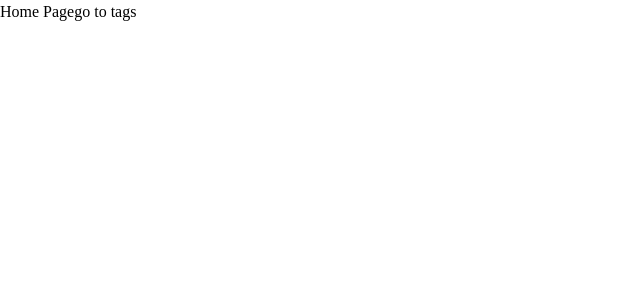
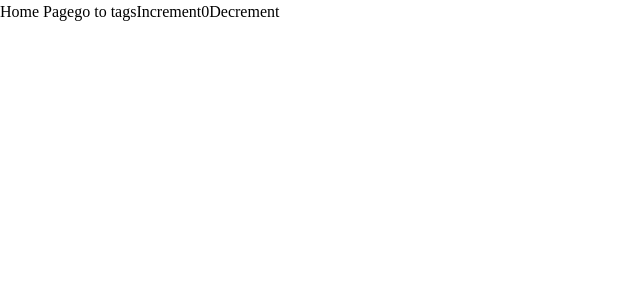
Before and after one commit to digleg/aha-frontend-exam, a React (Create React App) app: page / in a window 1280 px wide. Shown: the top 300 px of the page, without its empty margins (0-640 px from the left). Built offline with nearby package versions, Linux system fonts and the light colour scheme.

Commit message:
feat: add redux-toolkit

```diff
--- a/package.json
+++ b/package.json
@@ -7,6 +7,7 @@
     "@emotion/styled": "^11.10.5",
     "@mui/icons-material": "^5.10.9",
     "@mui/material": "^5.10.12",
+    "@reduxjs/toolkit": "^1.9.0",
     "@testing-library/jest-dom": "^5.16.5",
     "@testing-library/react": "^13.4.0",
     "@testing-library/user-event": "^13.5.0",
@@ -17,8 +18,11 @@
     "axios": "^1.1.3",
     "react": "^18.2.0",
     "react-dom": "^18.2.0",
+    "react-redux": "^8.0.5",
     "react-router-dom": "^6.4.3",
     "react-scripts": "5.0.1",
+    "redux": "^4.2.0",
+    "redux-saga": "^1.2.1",
     "web-vitals": "^2.1.4"
   },
   "scripts": {
--- a/src/App.tsx
+++ b/src/App.tsx
@@ -1,5 +1,6 @@
 import React from 'react';
 import { createBrowserRouter, RouterProvider } from 'react-router-dom';
+
 import Home from './pages/Home';
 import Tags from './pages/Tags';
 
--- a/src/index.tsx
+++ b/src/index.tsx
@@ -1,13 +1,19 @@
 import React from 'react';
 import ReactDOM from 'react-dom/client';
+import { Provider } from 'react-redux';
+
+import { store } from './redux/store';
+import App from './App';
+
 import './styles/index.css';
-import App from './App';
 
 const root = ReactDOM.createRoot(
   document.getElementById('root') as HTMLElement,
 );
 root.render(
   <React.StrictMode>
-    <App />
+    <Provider store={store}>
+      <App />
+    </Provider>
   </React.StrictMode>,
 );
--- a/src/pages/Home.tsx
+++ b/src/pages/Home.tsx
@@ -1,12 +1,33 @@
 import React from 'react';
+import { useDispatch, useSelector } from 'react-redux';
 import { Link } from 'react-router-dom';
 
+import { decrement, increment } from '../redux/slices/exampleSlice';
+import { RootState } from '../redux/store';
+
 const Home = () => {
-  // const navigate = useNavigate();
+  const count = useSelector((state: RootState) => state.counter.value);
+  const dispatch = useDispatch();
+
   return (
     <div>
       Home Page
       <Link to="/tags">go to tags</Link>
+      <button
+        type="button"
+        aria-label="Increment value"
+        onClick={() => dispatch(increment())}
+      >
+        Increment
+      </button>
+      <span>{count}</span>
+      <button
+        type="button"
+        aria-label="Decrement value"
+        onClick={() => dispatch(decrement())}
+      >
+        Decrement
+      </button>
     </div>
   );
 };
--- /dev/null
+++ b/src/redux/slices/exampleSlice.ts
@@ -0,0 +1,35 @@
+import type { PayloadAction } from '@reduxjs/toolkit';
+import { createSlice } from '@reduxjs/toolkit';
+
+export interface CounterState {
+  value: number;
+}
+
+const initialState: CounterState = {
+  value: 0,
+};
+
+export const counterSlice = createSlice({
+  name: 'counter',
+  initialState,
+  reducers: {
+    increment: (state) => {
+      // Redux Toolkit allows us to write "mutating" logic in reducers. It
+      // doesn't actually mutate the state because it uses the Immer library,
+      // which detects changes to a "draft state" and produces a brand new
+      // immutable state based off those changes
+      state.value += 1;
+    },
+    decrement: (state) => {
+      state.value -= 1;
+    },
+    incrementByAmount: (state, action: PayloadAction<number>) => {
+      state.value += action.payload;
+    },
+  },
+});
+
+// Action creators are generated for each case reducer function
+export const { increment, decrement, incrementByAmount } = counterSlice.actions;
+
+export default counterSlice.reducer;
--- /dev/null
+++ b/src/redux/store.ts
@@ -0,0 +1,14 @@
+import { configureStore } from '@reduxjs/toolkit';
+
+import counterReducer from './slices/exampleSlice';
+
+export const store = configureStore({
+  reducer: {
+    counter: counterReducer,
+  },
+});
+
+// Infer the `RootState` and `AppDispatch` types from the store itself
+export type RootState = ReturnType<typeof store.getState>;
+// Inferred type: {posts: PostsState, comments: CommentsState, users: UsersState}
+export type AppDispatch = typeof store.dispatch;
```
Also changed, not shown: .eslintrc.json.
